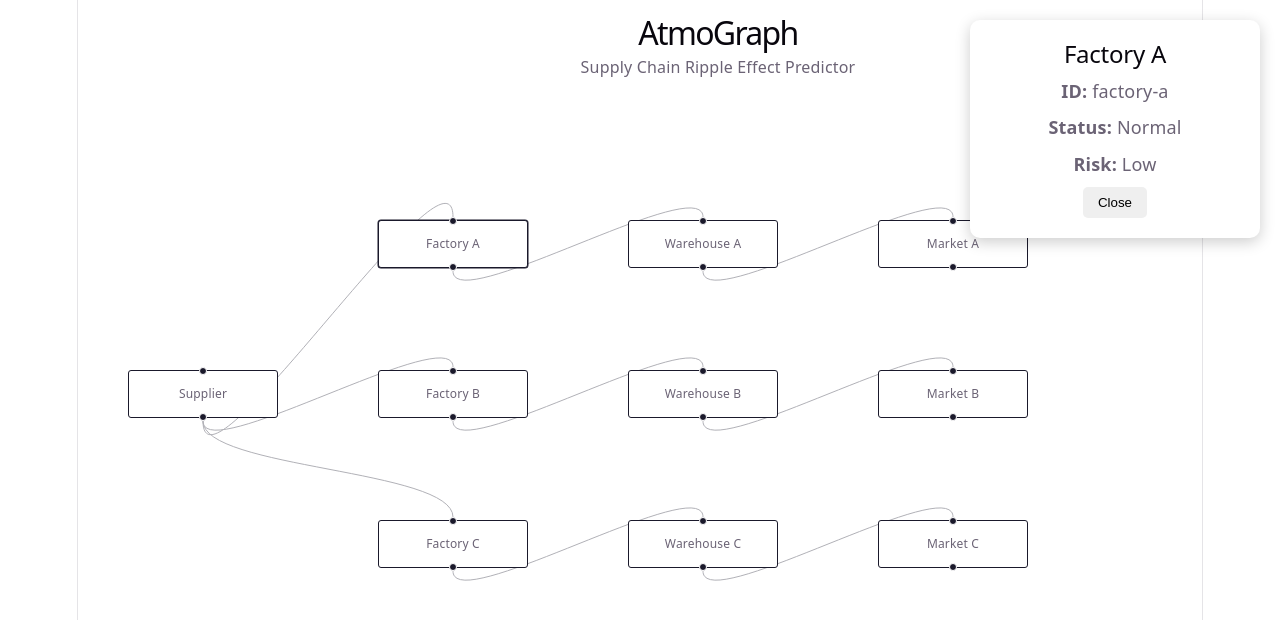
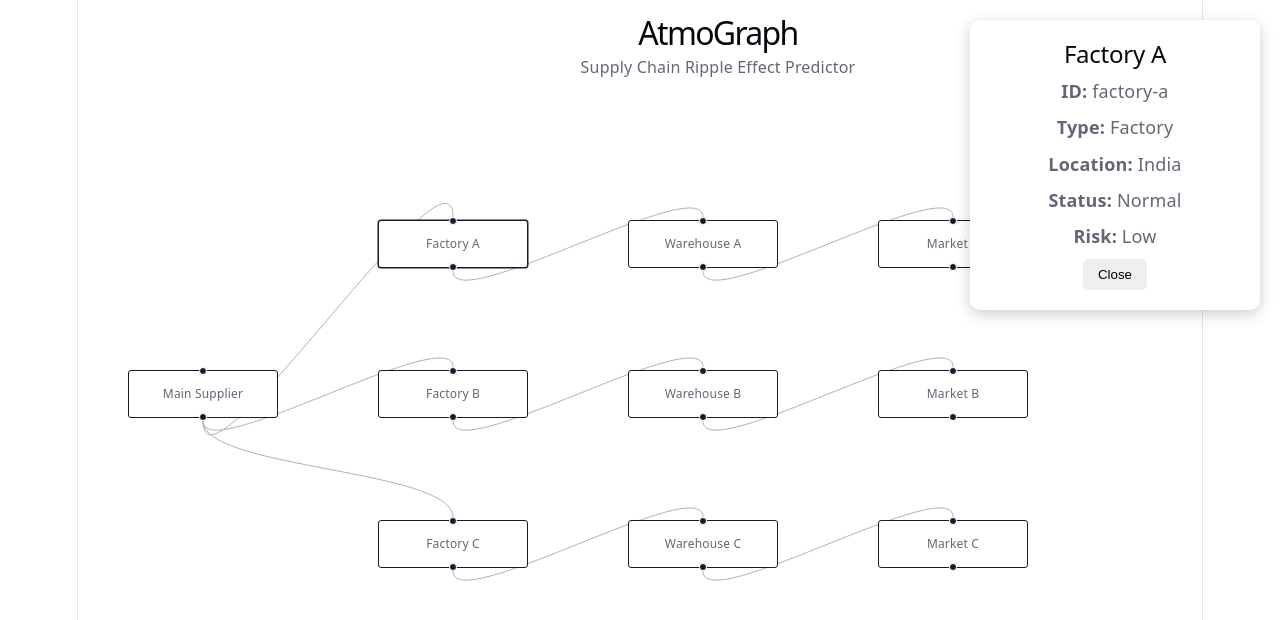
Before and after one commit to adityakokane-020/AtmoGraph, a React app in the folder frontend/: page / in a window 1280 px wide. Both pictures are taken after a click on the element "Factory A". Shown: the top 620 px of the page. Built offline with nearby package versions, Linux system fonts and the light colour scheme; the HTML template or start-up script is replaced by a standard one.

Commit message:
Add node details and supply chain graph

```diff
--- a/frontend/src/App.jsx
+++ b/frontend/src/App.jsx
@@ -7,55 +7,121 @@ const nodes = [
   {
     id: "supplier",
     position: { x: 50, y: 250 },
-    data: { label: "Supplier" },
+    data: {
+      label: "Main Supplier",
+      type: "Supplier",
+      location: "India",
+      status: "Normal",
+      risk: "Low",
+    },
   },
 
   {
     id: "factory-a",
     position: { x: 300, y: 100 },
-    data: { label: "Factory A" },
+    data: {
+      label: "Factory A",
+      type: "Factory",
+      location: "India",
+      status: "Normal",
+      risk: "Low",
+    },
   },
+
   {
     id: "factory-b",
     position: { x: 300, y: 250 },
-    data: { label: "Factory B" },
+    data: {
+      label: "Factory B",
+      type: "Factory",
+      location: "India",
+      status: "Normal",
+      risk: "Medium",
+    },
   },
+
   {
     id: "factory-c",
     position: { x: 300, y: 400 },
-    data: { label: "Factory C" },
+    data: {
+      label: "Factory C",
+      type: "Factory",
+      location: "India",
+      status: "Normal",
+      risk: "Low",
+    },
   },
 
   {
     id: "warehouse-a",
     position: { x: 550, y: 100 },
-    data: { label: "Warehouse A" },
+    data: {
+      label: "Warehouse A",
+      type: "Warehouse",
+      location: "India",
+      status: "Normal",
+      risk: "Low",
+    },
   },
+
   {
     id: "warehouse-b",
     position: { x: 550, y: 250 },
-    data: { label: "Warehouse B" },
+    data: {
+      label: "Warehouse B",
+      type: "Warehouse",
+      location: "India",
+      status: "Normal",
+      risk: "Medium",
+    },
   },
+
   {
     id: "warehouse-c",
     position: { x: 550, y: 400 },
-    data: { label: "Warehouse C" },
+    data: {
+      label: "Warehouse C",
+      type: "Warehouse",
+      location: "India",
+      status: "Normal",
+      risk: "Low",
+    },
   },
 
   {
     id: "market-a",
     position: { x: 800, y: 100 },
-    data: { label: "Market A" },
+    data: {
+      label: "Market A",
+      type: "Market",
+      location: "India",
+      status: "Normal",
+      risk: "Low",
+    },
   },
+
   {
     id: "market-b",
     position: { x: 800, y: 250 },
-    data: { label: "Market B" },
+    data: {
+      label: "Market B",
+      type: "Market",
+      location: "India",
+      status: "Normal",
+      risk: "Medium",
+    },
   },
+
   {
     id: "market-c",
     position: { x: 800, y: 400 },
-    data: { label: "Market C" },
+    data: {
+      label: "Market C",
+      type: "Market",
+      location: "India",
+      status: "Normal",
+      risk: "Low",
+    },
   },
 ];
 
@@ -139,11 +205,19 @@ function App() {
             </p>
 
             <p>
-              <strong>Status:</strong> Normal
+              <strong>Type:</strong> {selectedNode.data.type}
             </p>
 
             <p>
-              <strong>Risk:</strong> Low
+              <strong>Location:</strong> {selectedNode.data.location}
+            </p>
+
+            <p>
+              <strong>Status:</strong> {selectedNode.data.status}
+            </p>
+
+            <p>
+              <strong>Risk:</strong> {selectedNode.data.risk}
             </p>
 
             <button onClick={() => setSelectedNode(null)}>
```
